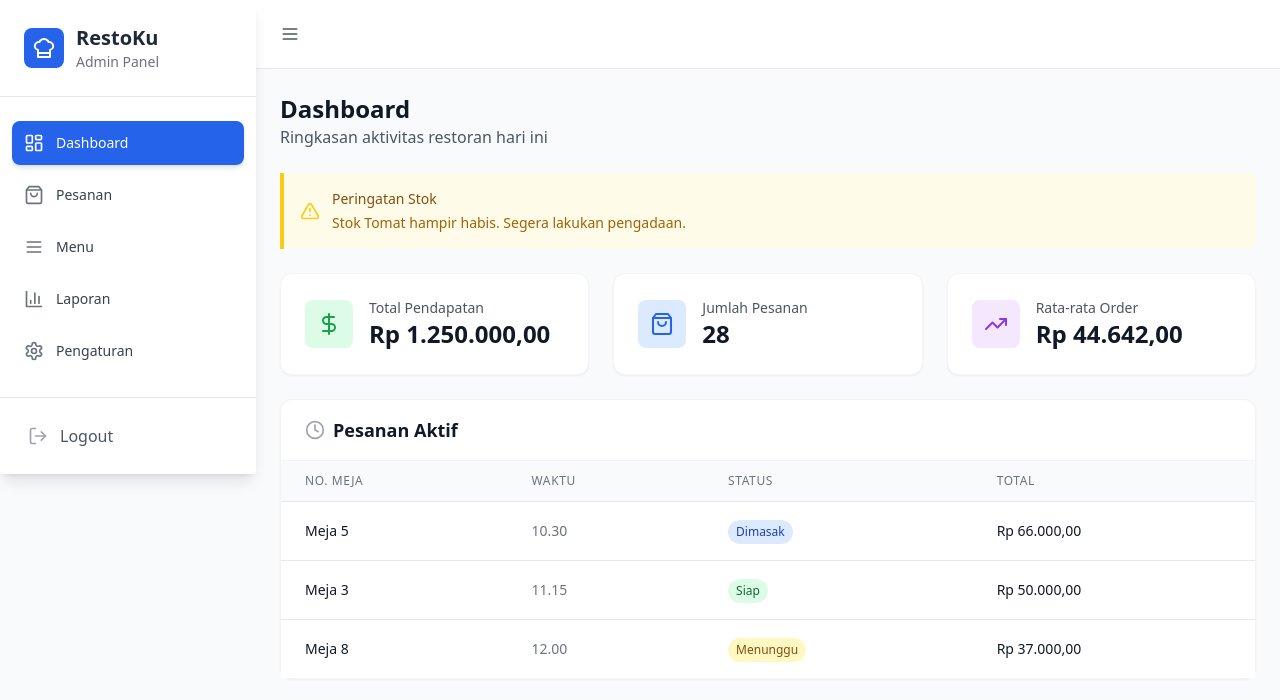
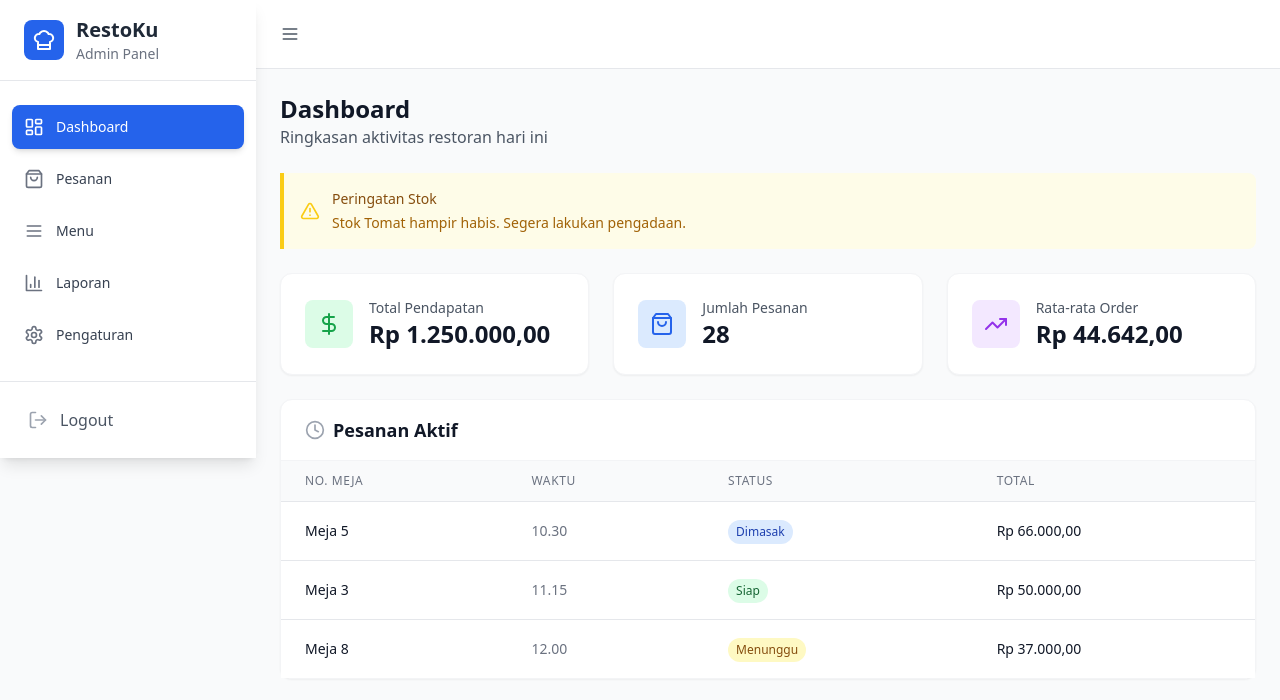
Before and after one commit to ZARProg/restoku-id, a React (Vite) app: page / in a window 1280 px wide. Shown: the top 700 px of the page. Built offline with nearby package versions, Linux system fonts and the light colour scheme.

Commit message:
Adjust sidebar header line alignment

```diff
--- a/src/components/Sidebar.tsx
+++ b/src/components/Sidebar.tsx
@@ -27,7 +27,7 @@
   return (
     <div className={`bg-white shadow-lg transition-all duration-300 ${isCollapsed ? 'w-16' : 'w-64'} flex flex-col`}>
       {/* Logo */}
-      <div className="p-6 border-b border-gray-200">
+      <div className="px-6 py-4 border-b border-gray-200">
         <div className="flex items-center">
           <div className="bg-blue-600 p-2 rounded-lg">
             <ChefHat className="h-6 w-6 text-white" />
```
